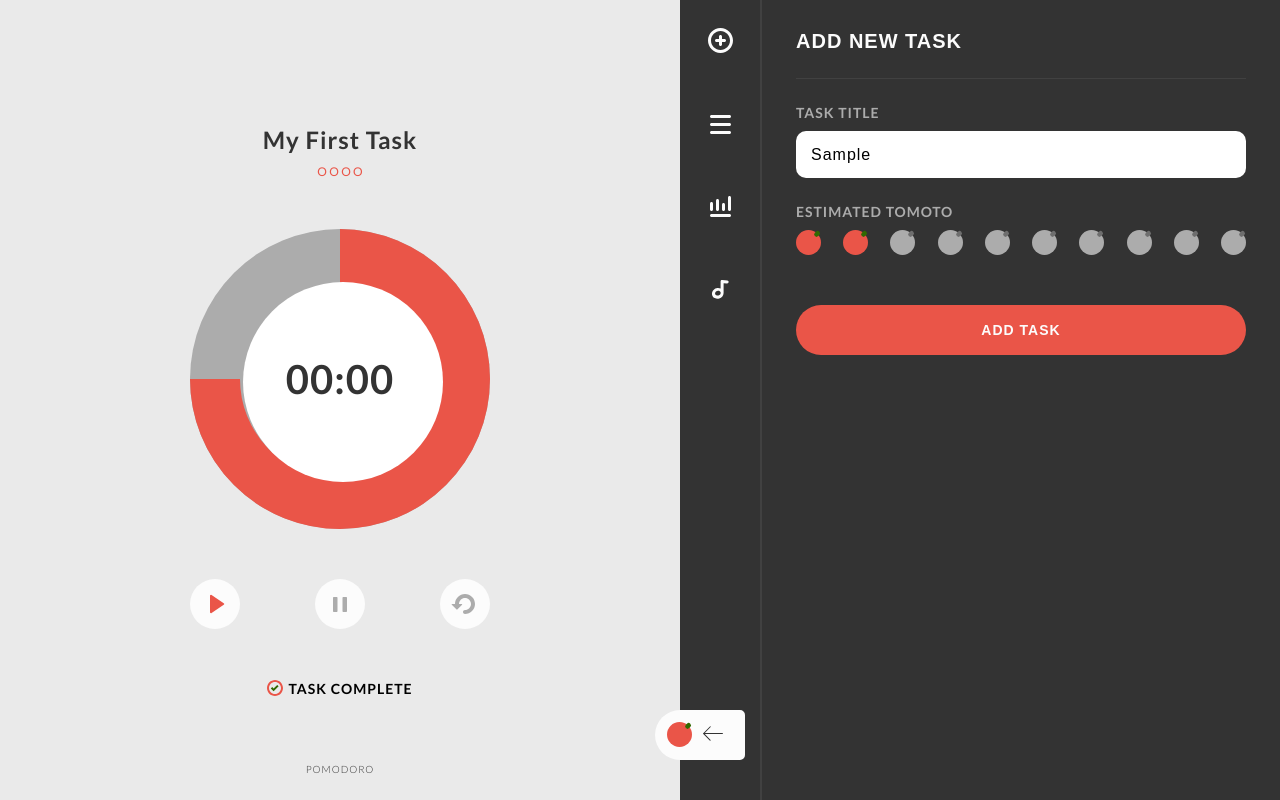
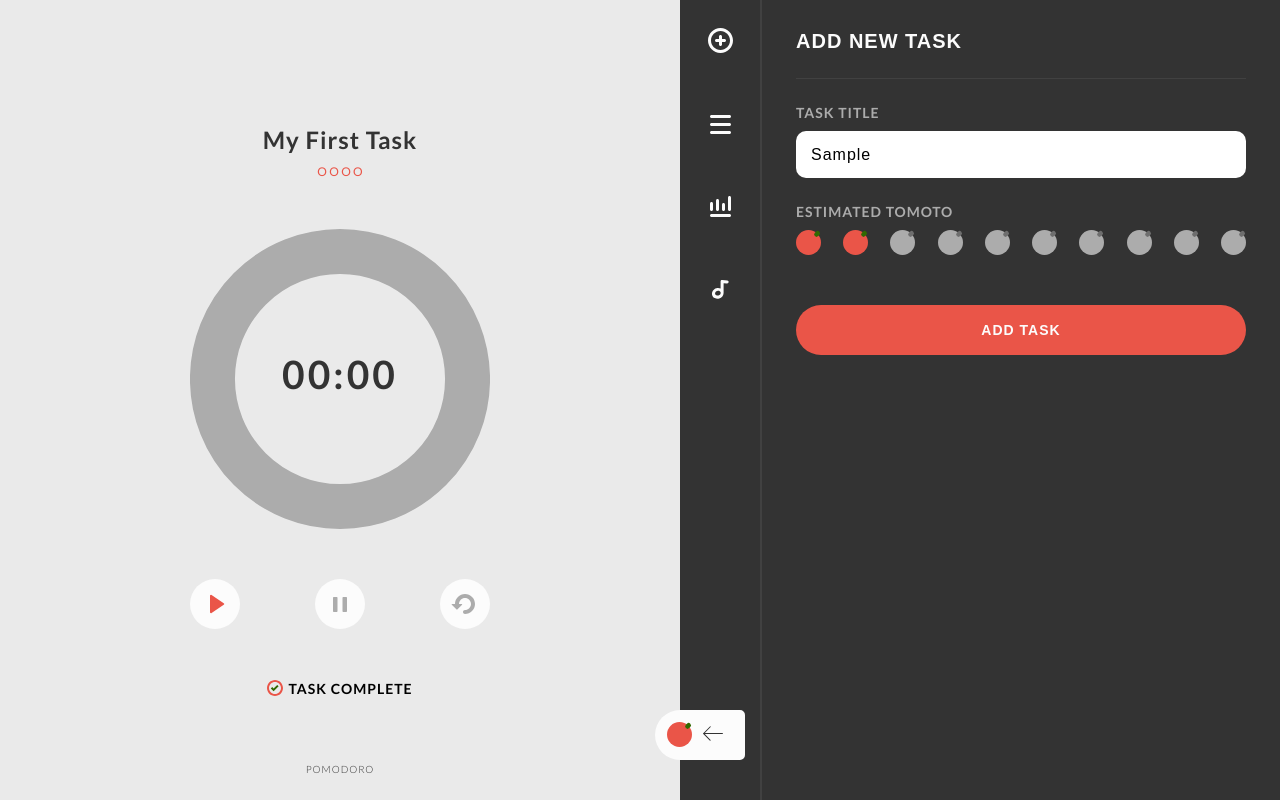
Before and after one commit to hwahii/pomodoro, a React (Create React App) app: page /pomodoro/add in a window 1280 px wide. Both pictures are taken after typing "Sample" into the empty fields and a click on the button "ADD TASK". Built offline with nearby package versions, Linux system fonts and the light colour scheme.

Commit message:
feat: change circular progress bar usage in timer page

```diff
--- a/src/components/App.css
+++ b/src/components/App.css
@@ -288,6 +288,11 @@ li {
 	border: none;
 }
 
+.pomodoro-text svg text {
+	font-weight: 700;
+	letter-spacing: 1px;
+}
+
 @keyframes App-logo-spin {
 	from {
 		transform: rotate(0deg);
--- a/src/components/PomodoroTimer.js
+++ b/src/components/PomodoroTimer.js
@@ -4,6 +4,9 @@ import startRedIcon from '../icons/start_red.svg';
 import pauseGrayIcon from '../icons/pause_gray.svg';
 import resetGrayIcon from '../icons/reset_gray.svg';
 import completeIcon from '../icons/complete.svg';
+import { CircularProgressbar, buildStyles } from 'react-circular-progressbar';
+import 'react-circular-progressbar/dist/styles.css';
+import './App.css';
 
 class PomodoroTimer extends React.Component {
 	constructor(props) {
@@ -38,6 +41,7 @@ class PomodoroTimer extends React.Component {
 		this.setState({ time: 0, isOn: false });
 	}
 	render() {
+		const percentage = 0;
 		return (
 			<div className="main-panel">
 				<div className="pomodoro-timer-box">
@@ -46,17 +50,17 @@ class PomodoroTimer extends React.Component {
 					<div className="timer-tasktext-tasktomatos-margin" />
 					<div className="timer-task-tomatos">O O O O</div>
 					<div className="timer-tomatos-pomodoro-margin" />
-					<div>
-						<div className="progress-circle p75 over50">
-							<span>{new Intl.DateTimeFormat('zh-TW', {
-								minute: '2-digit',
-								second: '2-digit'
-							}).format(this.state.time)}</span>
-							<div className="left-half-clipper">
-								<div className="first50-bar" />
-								<div className="value-bar" />
-							</div>
-						</div>
+					<div className="pomodoro-text">
+						<CircularProgressbar value={percentage} text={new Intl.DateTimeFormat('zh-TW', {
+							minute: '2-digit',
+							second: '2-digit'
+						}).format(this.state.time)} strokeWidth={15} styles={buildStyles({
+							strokeLinecap: 'butt',
+							textSize: '13px',
+							textColor: '#333333',
+							pathColor: '#EA5548',
+							trailColor: '#ACACAC',
+						})} />
 					</div>
 					<div className="timer-pomodoro-buttons-margin" />
 					<div className="timer-buttons">
```
